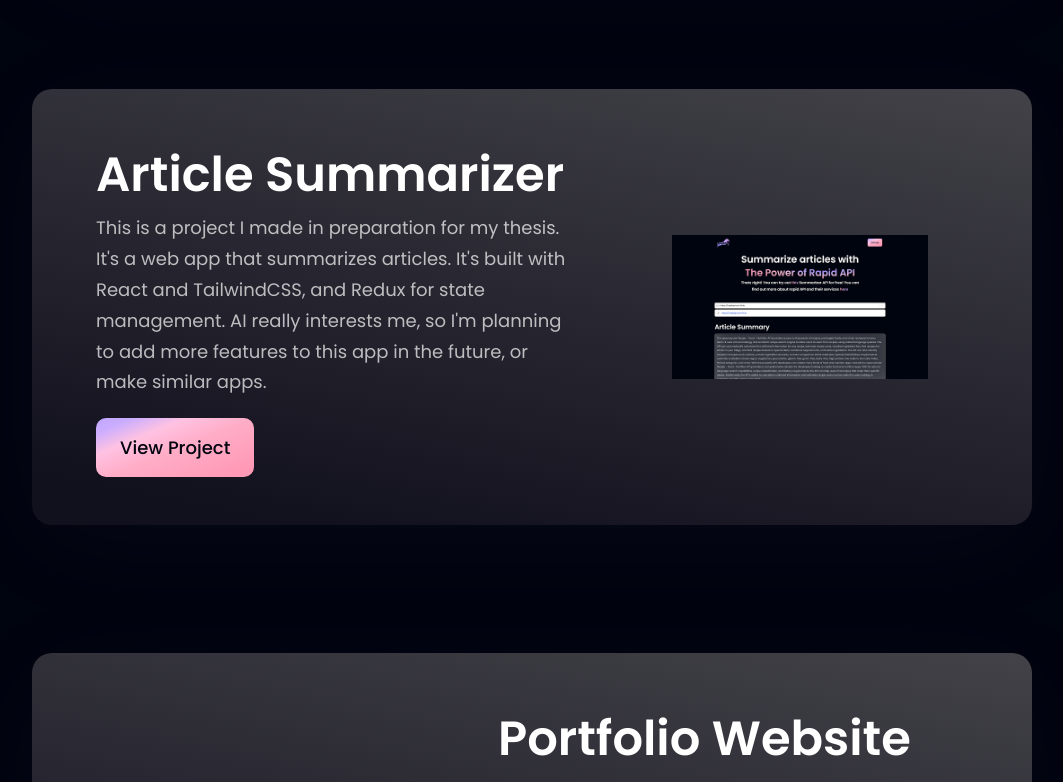
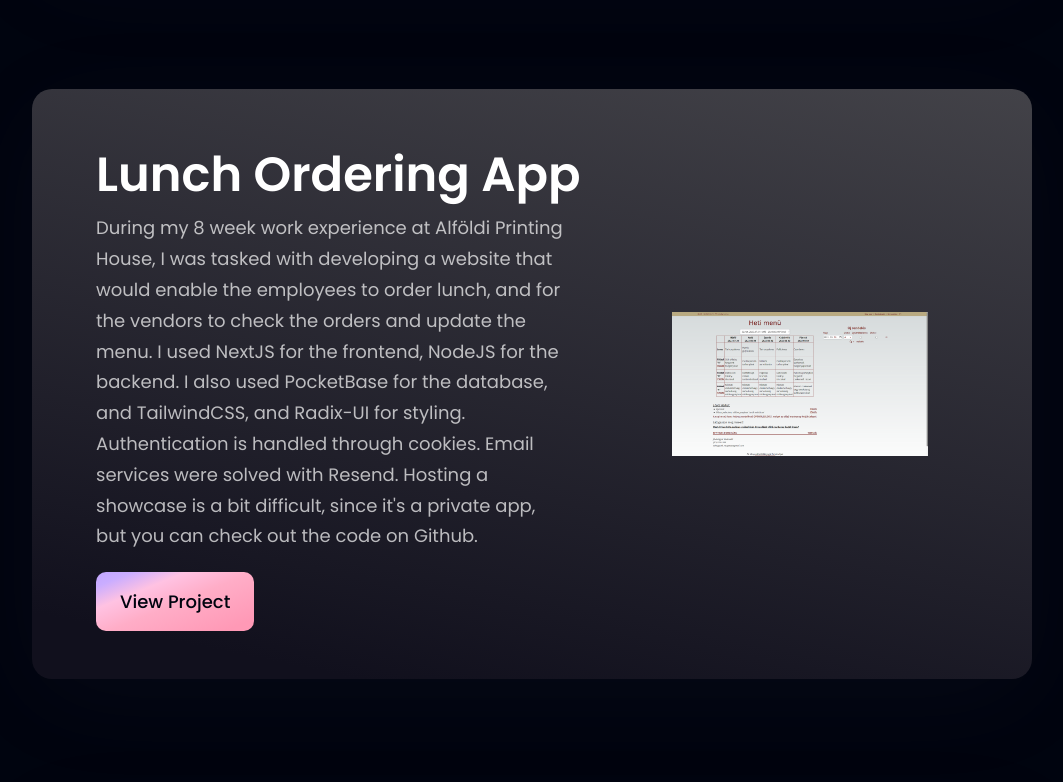
Before and after one commit to LoosAP/Portfolio, a React (Vite) app: page /projects in a window 1280 px wide. Shown: the part 920-1702 px from the top of the page, without its empty margins (108-1171 px from the left). Built offline with nearby package versions, Linux system fonts and the light colour scheme.

Commit message:
Cím
Body

```diff
--- a/src/consts/index.js
+++ b/src/consts/index.js
@@ -39,6 +39,14 @@ export const navLinks = [
 ];
 
 export const projects = [
+  {
+    id: "project-5",
+    title: "Lunch Ordering App",
+    description:
+      "During my 8 week work experience at Alföldi Printing House, I was tasked with developing a website that would enable the employees to order lunch, and for the vendors to check the orders and update the menu. I used NextJS for the frontend, NodeJS for the backend. I also used PocketBase for the database, and TailwindCSS, and Radix-UI for styling. Authentication is handled through cookies. Email services were solved with Resend. Hosting a showcase is a bit difficult, since it's a private app, but you can check out the code on Github.",
+    img: project4,
+    link: "https://github.com/LoosAP/Ebed-nextjs-pocketbase",
+  },
   {
     id: "project-4",
     title: "Lunch Ordering App",
```
